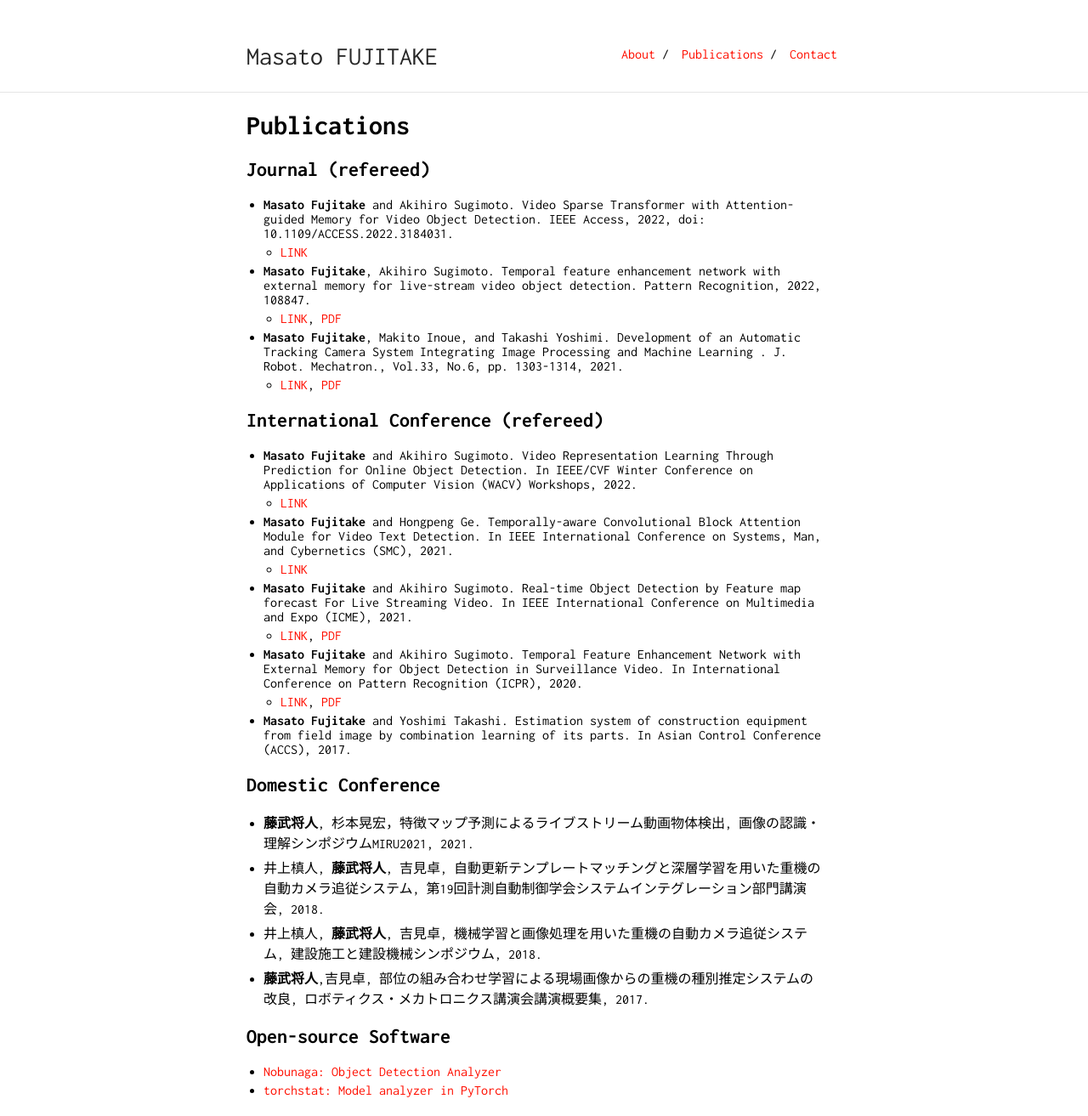
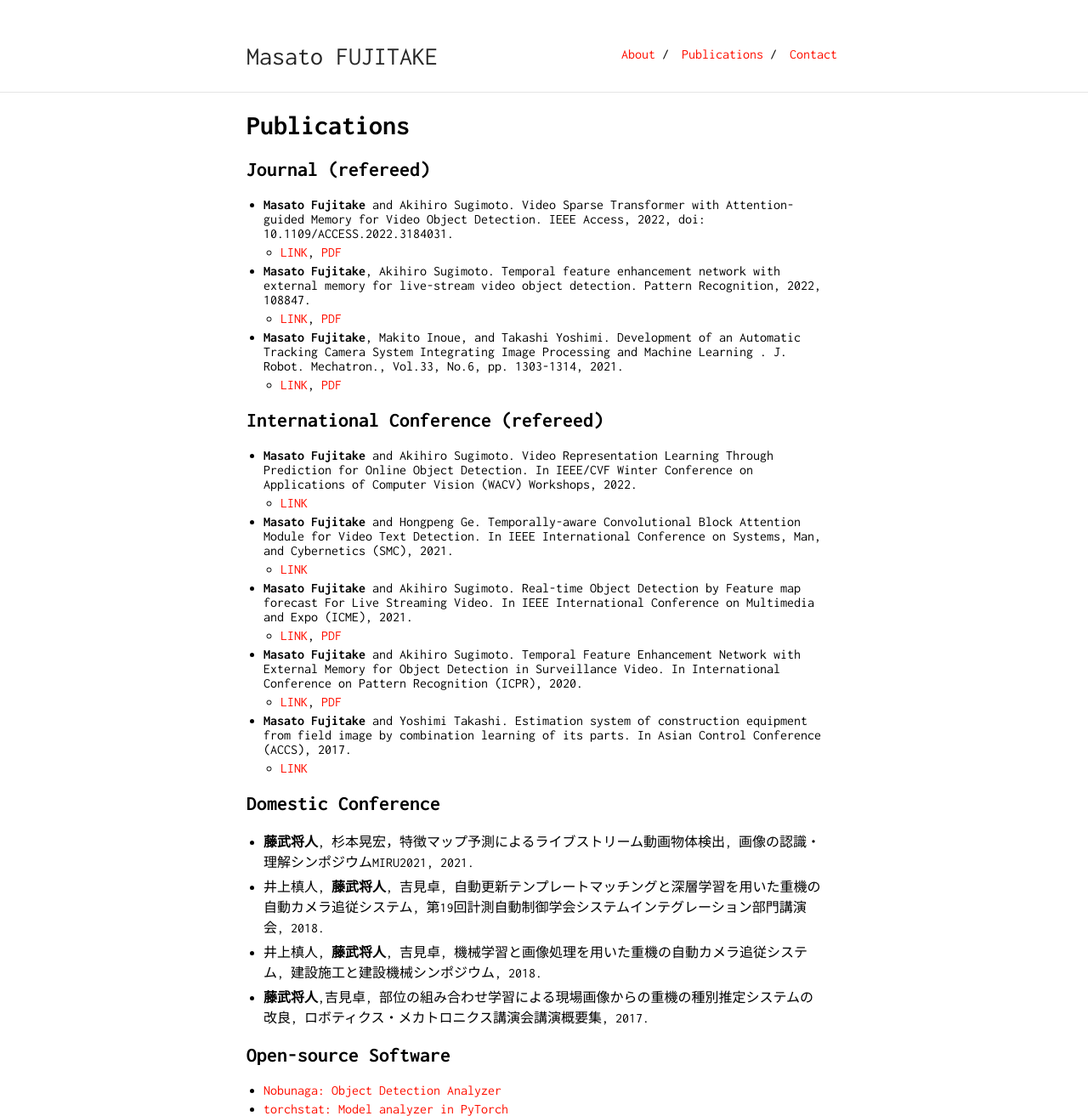
Before and after one commit to Swall0w/Swall0w.github.io, a Jekyll site: the page built from publications.md, in a window 1280 px wide. Shown: the whole page at 85% size. Built offline with Jekyll 4.4.1, drawn with Linux system fonts in a browser that asks for light colours; our own code applies the rules of GitHub Pages for plain Markdown files; before the commit the page ends 1291 px from its top, so only the background shows below that.

Commit message:
[update]: IEEE Access.

```diff
--- a/publications.md
+++ b/publications.md
@@ -6,7 +6,7 @@ layout: default
 
 ## Journal (refereed)
 - **Masato Fujitake** and Akihiro Sugimoto. Video Sparse Transformer with Attention-guided Memory for Video Object Detection. IEEE Access, 2022, doi: 10.1109/ACCESS.2022.3184031.
-  - [LINK](https://ieeexplore.ieee.org/document/9798833)
+  - [LINK](https://ieeexplore.ieee.org/document/9798833), [PDF](./pdfs/Video_Sparse_Transformer_With_Attention-Guided_Memory_for_Video_Object_Detection.pdf)
 - **Masato Fujitake**, Akihiro Sugimoto. Temporal feature enhancement network with external memory for live-stream video object detection. Pattern Recognition, 2022, 108847.
   - [LINK](https://www.sciencedirect.com/science/article/pii/S0031320322003284?dgcid=author), [PDF](./pdfs/1-s2.0-S0031320322003284-main.pdf)
 - **Masato Fujitake**, Makito Inoue, and Takashi Yoshimi. Development of an Automatic Tracking Camera System Integrating Image Processing and Machine Learning
@@ -25,6 +25,7 @@ layout: default
   - [LINK](https://ieeexplore.ieee.org/document/9412056), [PDF](pdfs/ICPR2020b.pdf)
 
 - **Masato Fujitake** and Yoshimi Takashi. Estimation system of construction equipment from field image by combination learning of its parts. In Asian Control Conference (ACCS), 2017.
+  - [LINK](https://ieeexplore.ieee.org/document/8287425)
 
 
 ## Domestic Conference
```
Also changed, not shown: 1 other file.
